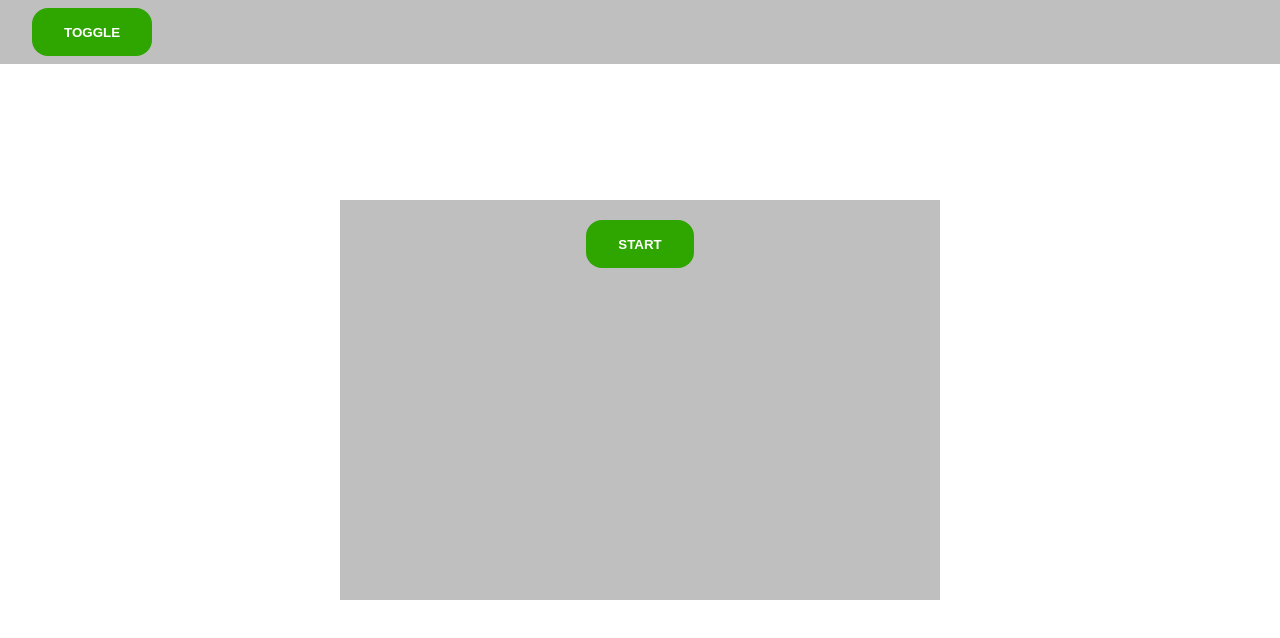
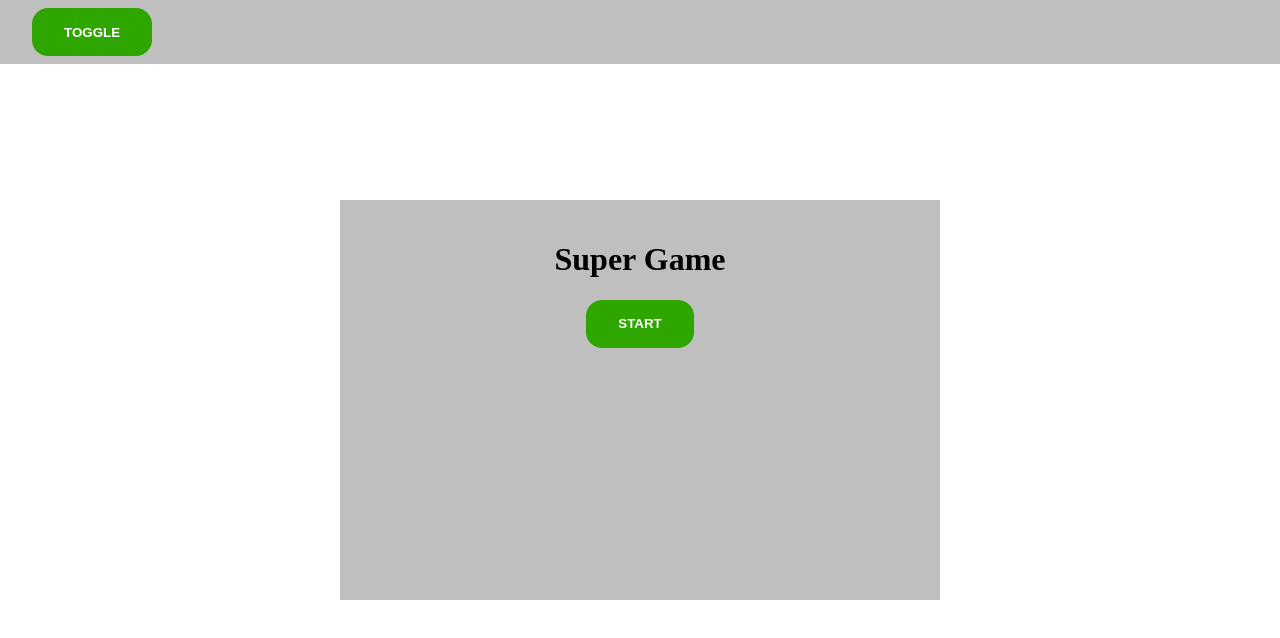
Before and after one commit to cainenielsen/game, a website: page index.html in a window 1280 px wide. Drawn offline with nearby package versions, Linux system fonts and the light colour scheme.

Commit message:
added a title

```diff
--- a/index.html
+++ b/index.html
@@ -14,7 +14,10 @@
         <script defer src="scripts/game.js"></script>
     </head>
     <body>
-        <div><button id="start">start</button></div>
+        <div>
+            <h1>Super Game</h1>
+            <button id="start">start</button>
+        </div>
         <nav><button id="toggle">toggle</button></nav>
     </body>
 </html>
```
